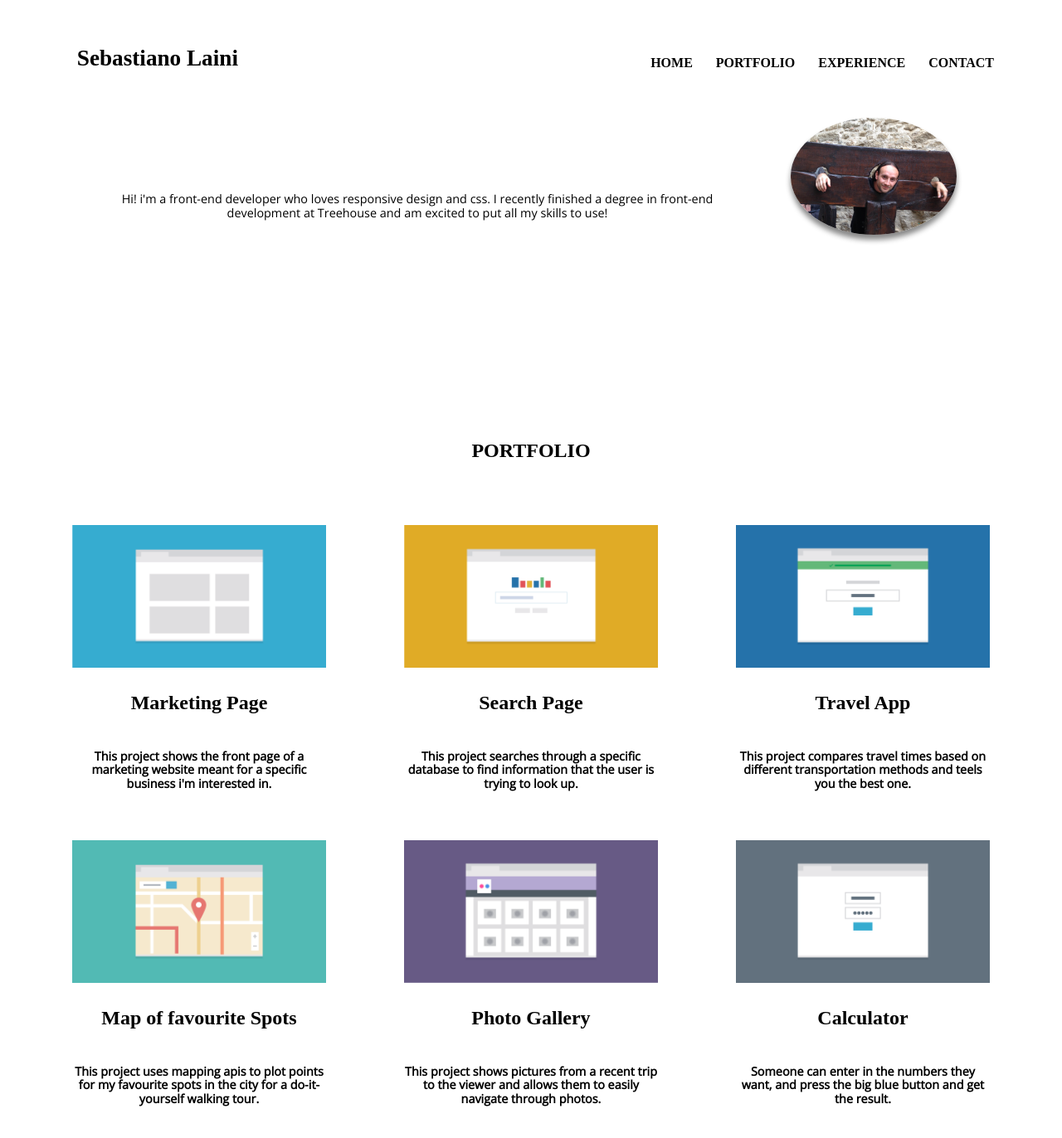
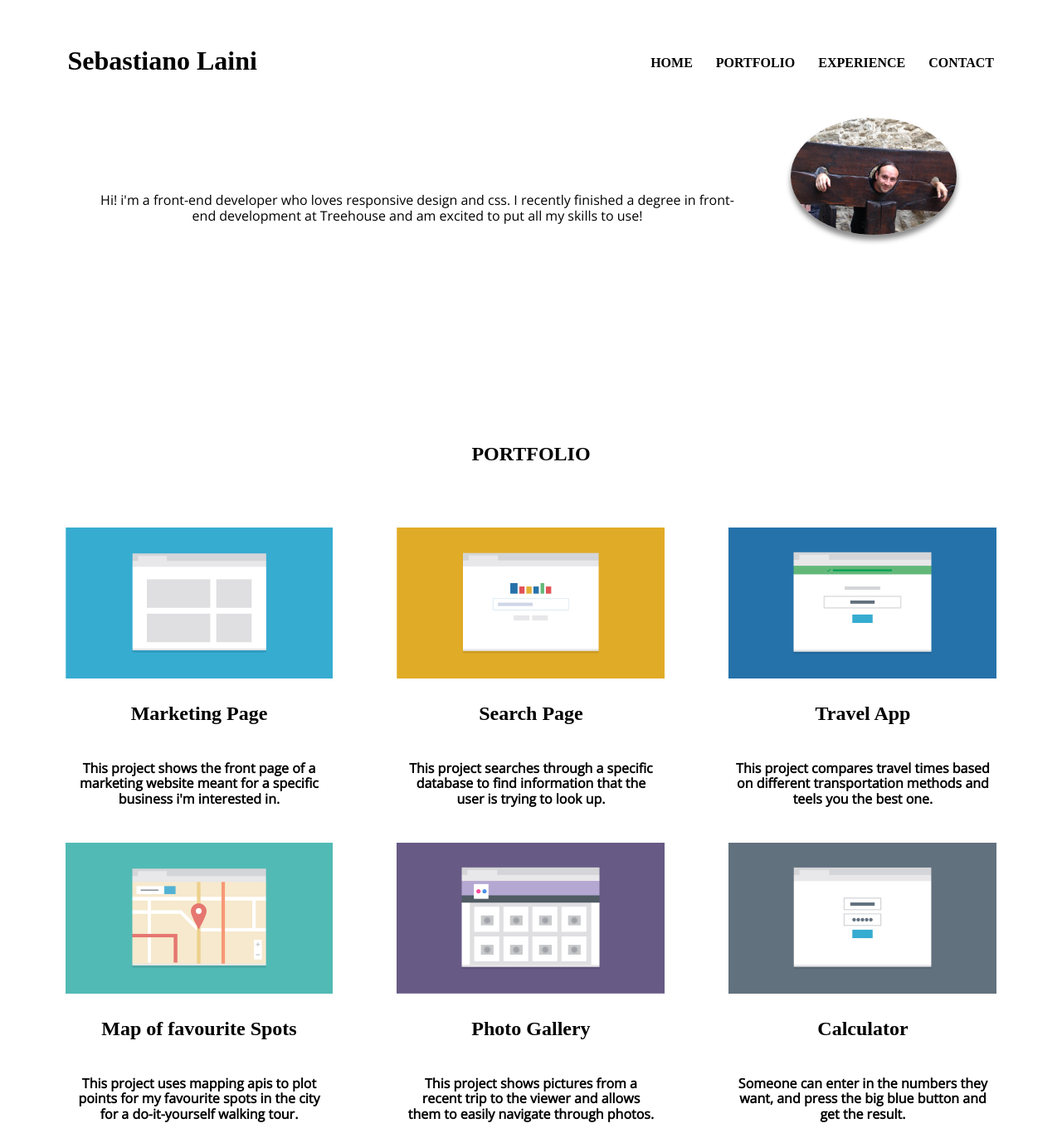
Before and after one commit to sebalaini/Second_Project_Treehouse.com, a plain HTML site: page index.html in a window 1280 px wide. Shown: the top 1372 px of the page at 83% size. Drawn offline with nearby package versions, Linux system fonts and the light colour scheme.

Commit message:
little change

```diff
--- a/css/main.css
+++ b/css/main.css
@@ -13,7 +13,7 @@ GENERAL
 
 p {
   	font-family: 'Open Sans', sans-serif;
-  	font-size: 0.9em;
+  	font-size: 1em;
 }
 
 a {
@@ -23,7 +23,7 @@ a {
 }
 
 ul {
-	list-style-type: none;
+    list-style-type: none;
 }
 
 
@@ -34,12 +34,14 @@ HEADER
 
 .header {
     padding: 2.5%;
+    background: -webkit-linear-gradient(#b3ffff, #fff);
+    background: -o-linear-gradient(#b3ffff, #fff);
+    background: linear-gradient(#b3ffff, #fff);
 }
 
 h1 {
-  	padding-left: 2%;
   	text-align: center;
-  	font-size: 1.7em;
+  	font-size: 2em;
 }
 
 #logo {
@@ -90,7 +92,7 @@ BODY
 ***************/
 
 img {
-  	max-width: 90%;
+  	max-width: 95%;
 }
 
 h2 {
@@ -99,7 +101,6 @@ h2 {
 }
 
 .gallery {
-  	margin: 0 -2.5%;
   	padding: 0;
   	list-style: none;
 }
--- a/css/responsive.css
+++ b/css/responsive.css
@@ -14,11 +14,12 @@ HEADER
 }
 
 .header {
-	 margin-bottom: 15%;
+    margin-bottom: 15%;
+    background: #fff;
 }
 
 .intro {
-	 margin-top: 7%;
+    margin-top: 7%;
 }
 
 
@@ -31,6 +32,7 @@ NAV
   	text-align: center;
   	padding: 10px 0;
   	margin: 20px 0 0;
+    border-bottom: 2px solid grey;
 }
 
 .nav ul {
@@ -55,7 +57,6 @@ GALLERY
 ***************/
 
 .gallery {
-  	margin: 0 auto;
   	padding: 0 auto;
   	list-style: none;
 }
@@ -81,12 +82,8 @@ GALLERY
 FOOT AND FOOT-NAV
 ***************/
 
-footer {
-    border-top: 2px solid grey;
-}
-
 #foot {
-	padding: 0 2.5%
+    padding: 0 2.5%;
 }
 
 .foot-nav {
@@ -119,7 +116,7 @@ footer {
 .foot-name {
 	 float: left;
 	 margin-top: 38px;
-	 padding-left: 0;
+	 padding-left: 1%;
 }
 
 #contact {
@@ -136,8 +133,8 @@ footer {
 HEADER y NAV
 ***************/
 
-header {
-	 padding: 0 -2.5%;
+h1 {
+    padding-left: 1%;
 }
 
 .name {
@@ -148,6 +145,7 @@ header {
 .nav {
   	text-align: right;
   	margin-top: 10px;
+    border-bottom: hidden;
 }
 
 
@@ -157,7 +155,7 @@ GALLERY
 ***************/
 
 .gallery {
-  	padding: 0 auto;
+  	padding: 0 -2.5;
   	list-style: none;
 }
 
```
Also changed, not shown: index.html (+0 -1 lines).
